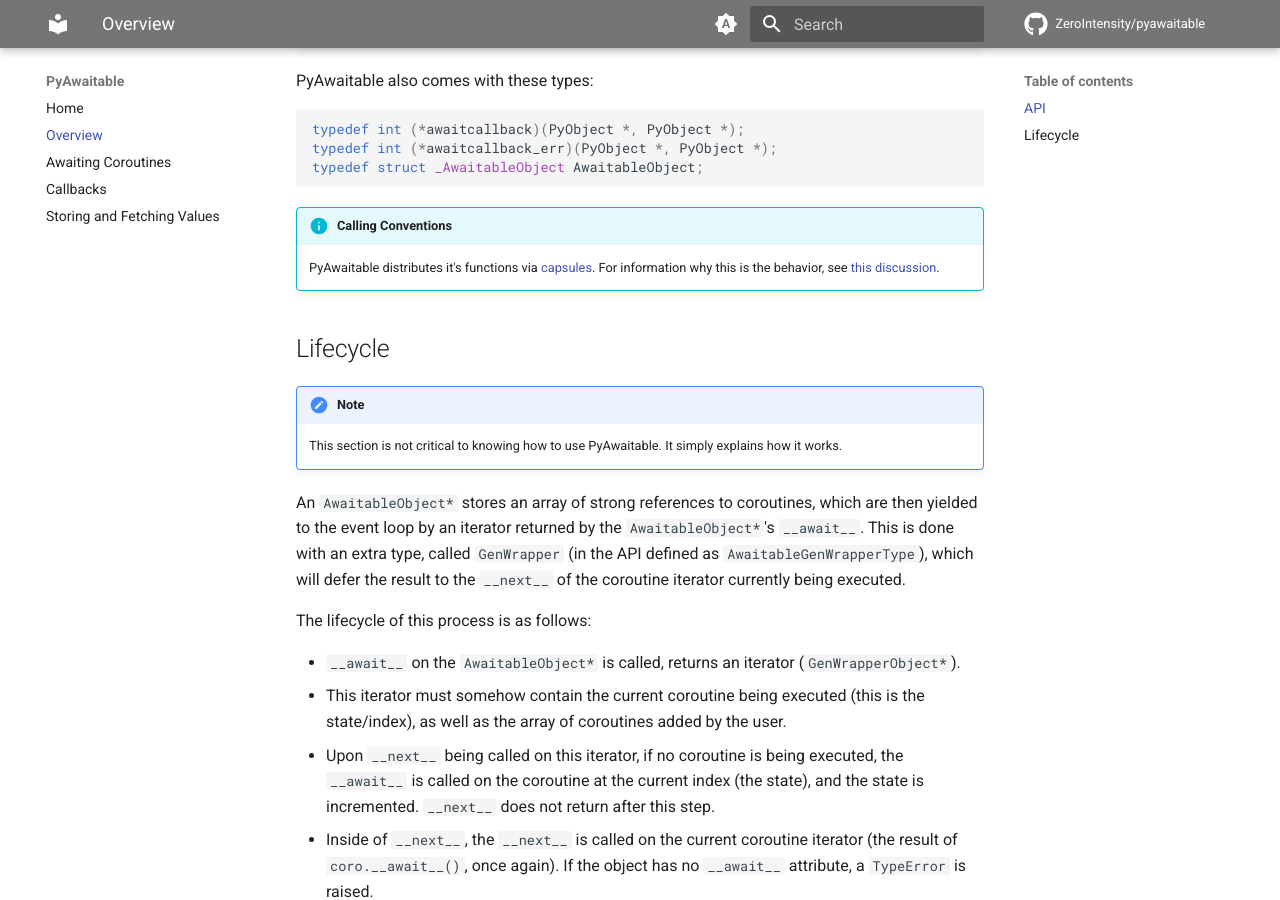
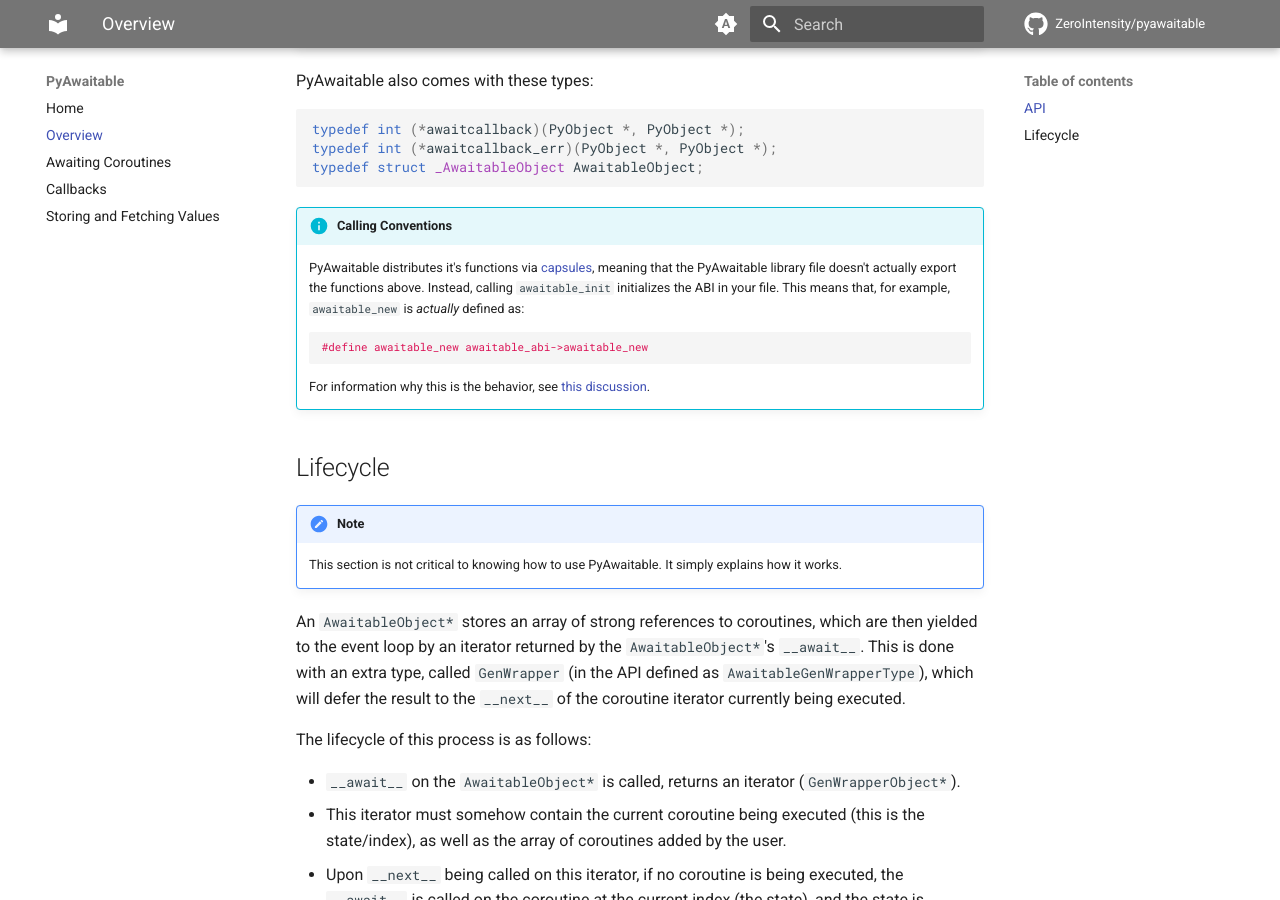
Before and after one commit to ZeroIntensity/pyawaitable, an MkDocs documentation site: the page built from docs/overview.md, in a window 1280 px wide and 900 px high, scrolled down 1045 px. Built offline with MkDocs 1.6.1 and Material for MkDocs 9.7.7, drawn with Linux system fonts in a browser that asks for light colours; comment, search, counter and statistics services are not loaded.

Commit message:
Update overview.md

````diff
--- a/docs/overview.md
+++ b/docs/overview.md
@@ -42,7 +42,12 @@ typedef struct _AwaitableObject AwaitableObject;
 
 !!! info "Calling Conventions"
 
-    PyAwaitable distributes it's functions via [capsules](https://docs.python.org/3/extending/extending.html#using-capsules). For information why this is the behavior, see [this discussion](https://discuss.python.org/t/linking-against-installed-extension-modules/51710).
+    PyAwaitable distributes it's functions via [capsules](https://docs.python.org/3/extending/extending.html#using-capsules), meaning that the PyAwaitable library file doesn't actually export the functions above. Instead, calling `awaitable_init` initializes the ABI in your file. This means that, for example, `awaitable_new` is *actually* defined as:
+    ```c
+    #define awaitable_new awaitable_abi->awaitable_new
+    ```
+
+    For information why this is the behavior, see [this discussion](https://discuss.python.org/t/linking-against-installed-extension-modules/51710).
 
 ## Lifecycle
 
````
